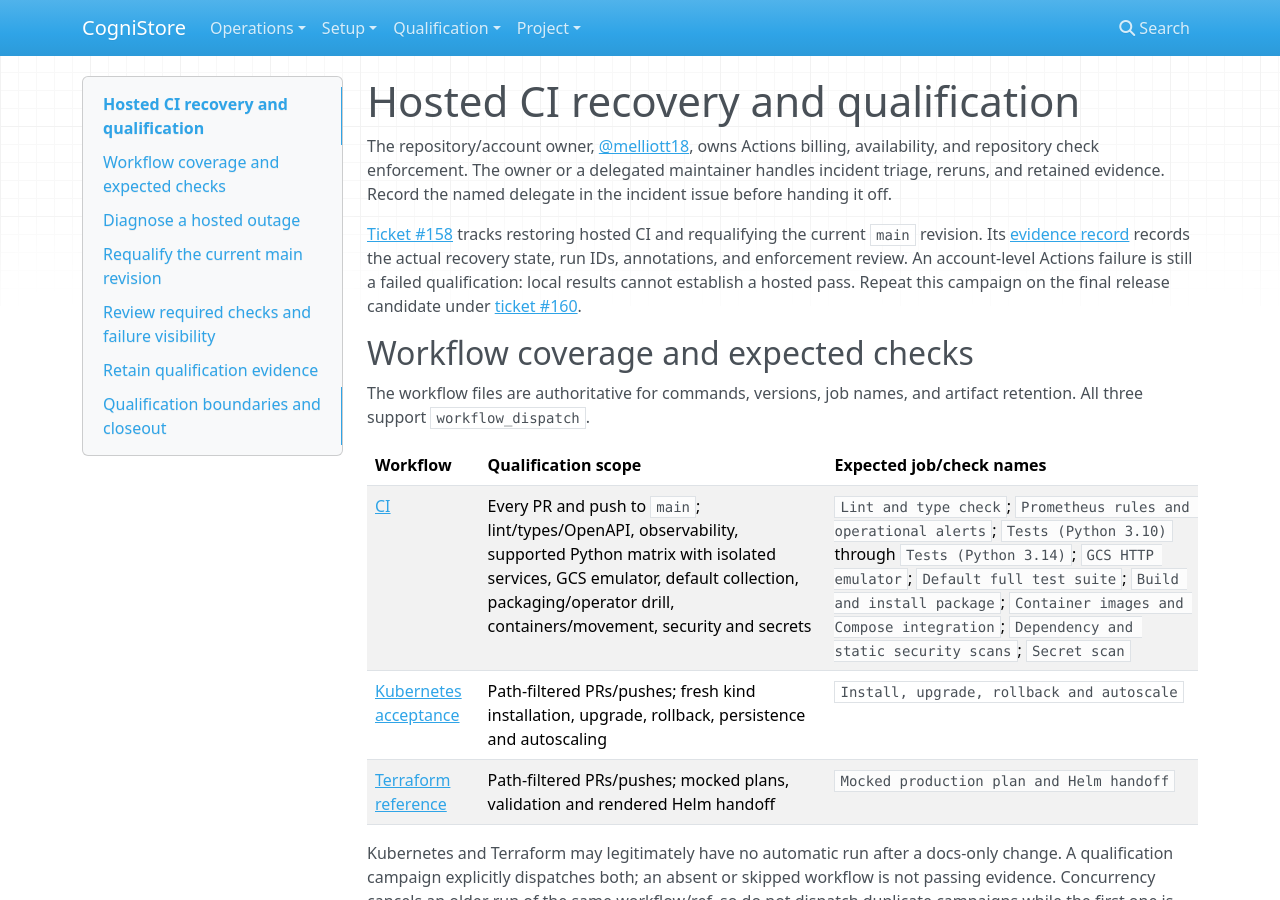
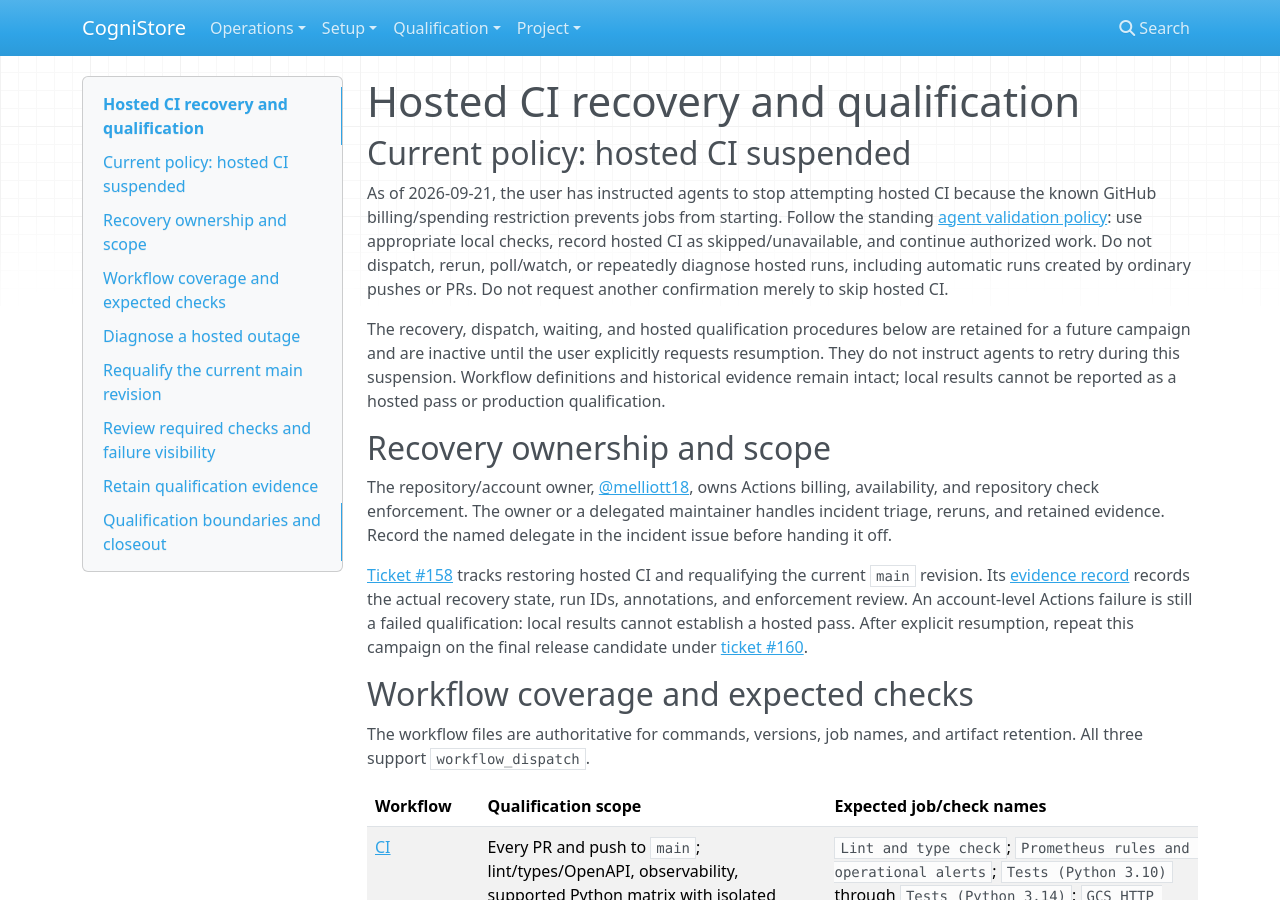
Before and after one commit to melliott18/CogniStore, an MkDocs documentation site: the page built from docs/ci_runbook.md, in a window 1280 px wide and 900 px high. Built offline with MkDocs 1.6.1, drawn with Linux system fonts in a browser that asks for light colours; nearby versions of some CDN libraries; some of the changed text lies outside the part shown.

Commit message:
docs: suspend hosted CI and clarify defensive agent workflows (#171)

```diff
--- a/docs/ci_runbook.md
+++ b/docs/ci_runbook.md
@@ -1,4 +1,23 @@
 # Hosted CI recovery and qualification
+
+## Current policy: hosted CI suspended
+
+As of 2026-09-21, the user has instructed agents to stop attempting hosted CI
+because the known GitHub billing/spending restriction prevents jobs from
+starting. Follow the standing
+[agent validation policy](../AGENTS.md#validation-policy-hosted-ci-suspended):
+use appropriate local checks, record hosted CI as skipped/unavailable, and
+continue authorized work. Do not dispatch, rerun, poll/watch, or repeatedly
+diagnose hosted runs, including automatic runs created by ordinary pushes or
+PRs. Do not request another confirmation merely to skip hosted CI.
+
+The recovery, dispatch, waiting, and hosted qualification procedures below
+are retained for a future campaign and are inactive until the user explicitly
+requests resumption. They do not instruct agents to retry during this
+suspension. Workflow definitions and historical evidence remain intact;
+local results cannot be reported as a hosted pass or production qualification.
+
+## Recovery ownership and scope
 
 The repository/account owner, [@melliott18](https://github.com/melliott18), owns
 Actions billing, availability, and repository check enforcement. The owner or
@@ -10,8 +29,8 @@ restoring hosted CI and requalifying the current `main` revision. Its
 [evidence record](evidence/ci-158/README.md) records the actual recovery state,
 run IDs, annotations, and enforcement review. An account-level Actions failure
 is still a failed qualification: local results cannot establish a hosted pass.
-Repeat this campaign on the final release candidate under
-[ticket #160](https://github.com/melliott18/CogniStore/issues/160).
+After explicit resumption, repeat this campaign on the final release candidate
+under [ticket #160](https://github.com/melliott18/CogniStore/issues/160).
 
 ## Workflow coverage and expected checks
 
@@ -70,6 +89,10 @@ while the first one is running.
    fresh campaign below rather than relying on an older revision's result.
 
 ## Requalify the current main revision
+
+Prerequisite: the user has explicitly requested resumption of hosted CI and
+the account restriction has been resolved. Do not execute these dispatch or
+watch commands while the suspension is in effect.
 
 From a checkout with GitHub CLI access, capture the selected remote revision
 and dispatch each workflow once:
@@ -131,7 +154,10 @@ changing plan or visibility is a separate account decision.
 
 Until enforcement is available, the reviewer must explicitly confirm the
 expected checks and selected revision before merge and record that manual
-review. Path-filtered Kubernetes/Terraform jobs need a deliberate required-check
+review. During the suspension, record applicable local evidence and the known
+hosted gap without dispatching or waiting for runs; follow the user's existing
+merge authorization and any enforced branch rules. Path-filtered
+Kubernetes/Terraform jobs need a deliberate required-check
 strategy: a blanket required context can wait indefinitely when its workflow
 does not trigger. Do not declare these checks enforced without reviewing the
 actual settings and trigger behavior.
```
Also changed, not shown: AGENTS.md (+43 -0 lines), CONTRIBUTING.md (+10 -1 lines), docs/git_workflows.md (+10 -3 lines).
